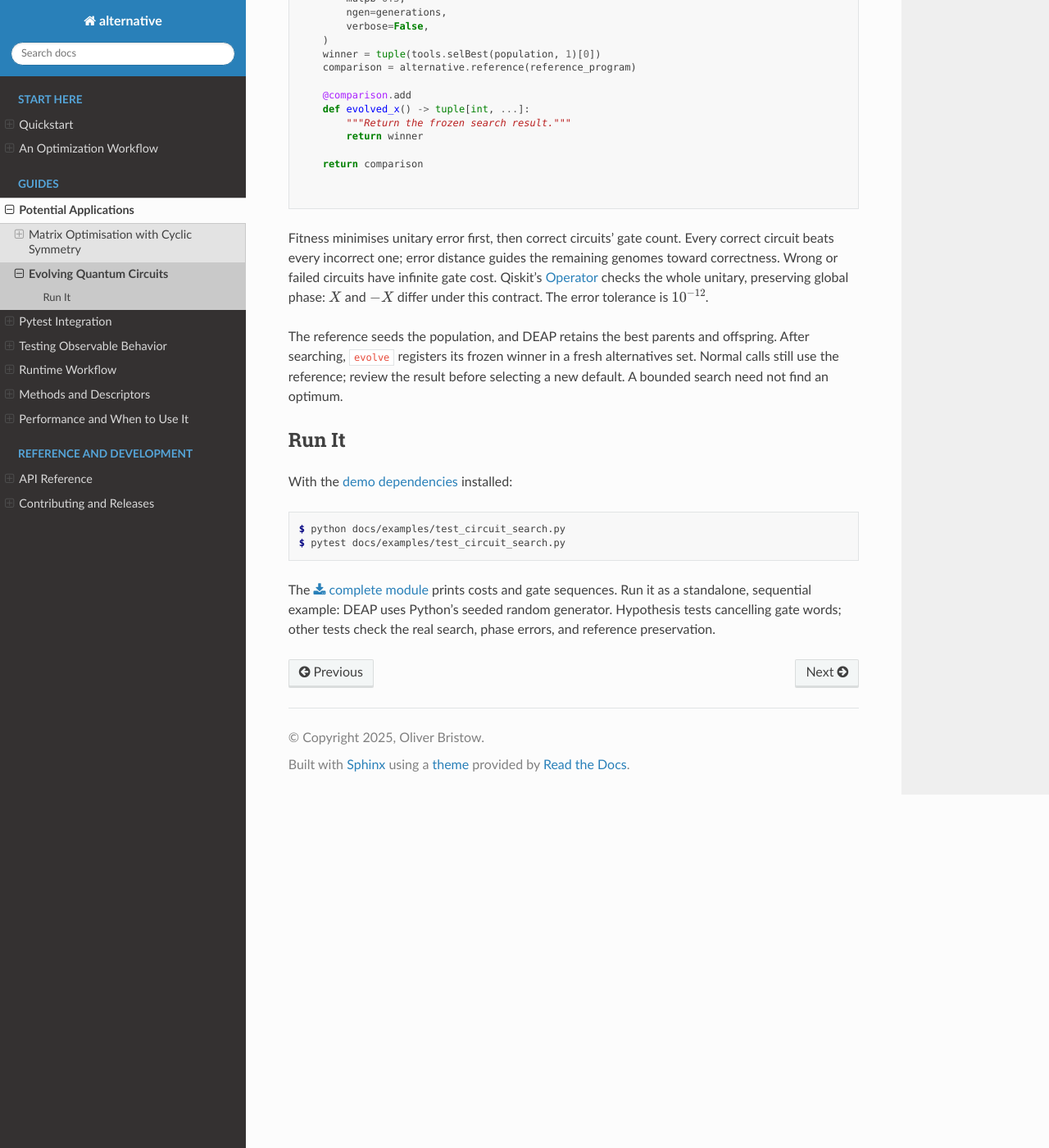
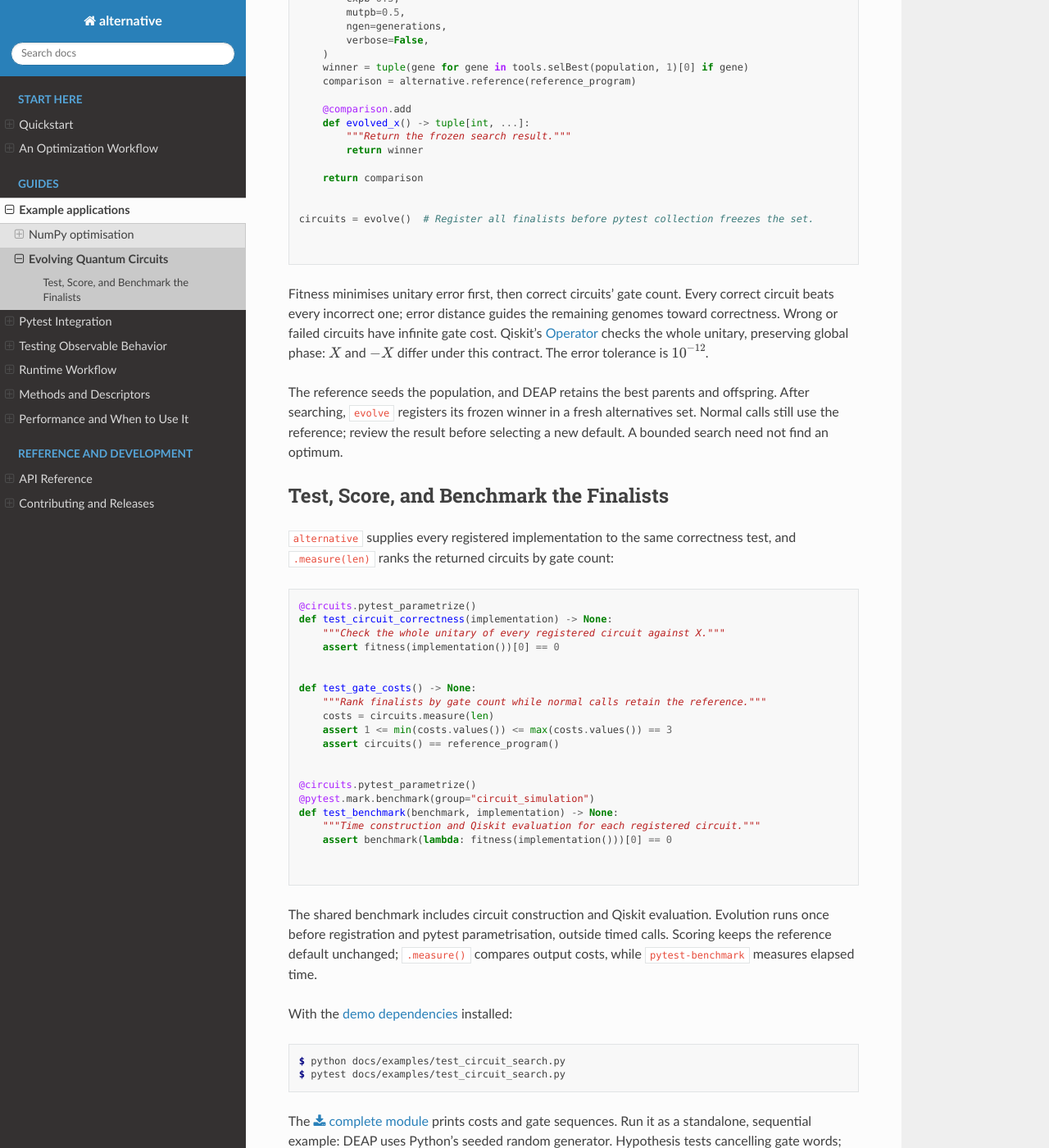
Before and after one commit to Code0x58/alternative, a Sphinx documentation site: the page built from docs/circuit-evolution.rst, in a window 1280 px wide and 1400 px high, scrolled down 1387 px. Shown: the whole window at 82% size. Built offline with Sphinx 7.4.7 and the Read the Docs theme 3.1.0, drawn with Linux system fonts in a browser that asks for light colours; some of the changed text lies outside the part shown.

Commit message:
Show pytest helpers, output scoring, and benchmarks in both applications

```diff
--- a/docs/circuit-evolution.rst
+++ b/docs/circuit-evolution.rst
@@ -8,7 +8,7 @@
 
 .. literalinclude:: examples/test_circuit_search.py
    :language: python
-   :end-before: @given
+   :end-before: @circuits.pytest_parametrize()
 
 Fitness minimises unitary error first, then correct circuits' gate count.
 Every correct circuit beats every incorrect one; error distance guides the
@@ -23,8 +23,21 @@
 alternatives set. Normal calls still use the reference; review the result before
 selecting a new default. A bounded search need not find an optimum.
 
-Run It
--------
+Test, Score, and Benchmark the Finalists
+----------------------------------------
+
+``alternative`` supplies every registered implementation to the same correctness
+test, and ``.measure(len)`` ranks the returned circuits by gate count:
+
+.. literalinclude:: examples/test_circuit_search.py
+   :language: python
+   :start-at: @circuits.pytest_parametrize()
+   :end-before: @given
+
+The shared benchmark includes circuit construction and Qiskit evaluation.
+Evolution runs once before registration and pytest parametrisation, outside
+timed calls. Scoring keeps the reference default unchanged; ``.measure()``
+compares output costs, while ``pytest-benchmark`` measures elapsed time.
 
 With the :doc:`demo dependencies <applications>` installed:
 
--- a/docs/examples/test_circuit_search.py
+++ b/docs/examples/test_circuit_search.py
@@ -22,8 +22,8 @@
 
 
 def reference_program() -> tuple[int, ...]:
-    """Express X as H Z H, followed by two empty gate slots."""
-    return (1, 2, 1, 0, 0)
+    """Express X as the readable identity H Z H."""
+    return (1, 2, 1)
 
 
 def fitness(program) -> tuple[float, float]:
@@ -33,7 +33,8 @@
             raise ValueError("invalid genome")
         circuit = QuantumCircuit(1)
         for gene in program:
-            circuit.append(GATES[gene], [0])
+            if gene:
+                circuit.append(GATES[gene], [0])
         error = float(np.linalg.norm(Operator(circuit).data - TARGET))
     except (ValueError, QiskitError):
         return inf, inf
@@ -57,7 +58,7 @@
     toolbox.register("select", tools.selBest)
     individual = creator.CircuitDemoIndividual
     population = [individual(random.choices(range(4), k=5)) for _ in range(63)]
-    population.append(individual(reference))
+    population.append(individual((*reference, 0, 0)))
     population, _ = algorithms.eaMuPlusLambda(
         population,
         toolbox,
@@ -68,7 +69,7 @@
         ngen=generations,
         verbose=False,
     )
-    winner = tuple(tools.selBest(population, 1)[0])
+    winner = tuple(gene for gene in tools.selBest(population, 1)[0] if gene)
     comparison = alternative.reference(reference_program)
 
     @comparison.add
@@ -79,16 +80,38 @@
     return comparison
 
 
+circuits = evolve()  # Register all finalists before pytest collection freezes the set.
+
+
+@circuits.pytest_parametrize()
+def test_circuit_correctness(implementation) -> None:
+    """Check the whole unitary of every registered circuit against X."""
+    assert fitness(implementation())[0] == 0
+
+
+def test_gate_costs() -> None:
+    """Rank finalists by gate count while normal calls retain the reference."""
+    costs = circuits.measure(len)
+    assert 1 <= min(costs.values()) <= max(costs.values()) == 3
+    assert circuits() == reference_program()
+
+
+@circuits.pytest_parametrize()
+@pytest.mark.benchmark(group="circuit_simulation")
+def test_benchmark(benchmark, implementation) -> None:
+    """Time construction and Qiskit evaluation for each registered circuit."""
+    assert benchmark(lambda: fitness(implementation()))[0] == 0
+
+
 @given(prefix=st.lists(st.integers(1, 3), max_size=2))
 def test_cancelled_gate_words(prefix: list[int]) -> None:
     """All available nonidentity gates are self-inverse, even when noncommuting."""
     assert fitness(prefix + prefix[::-1] + [3]) == (0, 2 * len(prefix) + 1)
 
 
-@pytest.mark.parametrize("generations", [0, 5])
-def test_search_and_registration(generations: int) -> None:
-    """Evolution retains a valid incumbent and registration preserves the default."""
-    comparison = evolve(generations=generations)
+def test_reference_fallback() -> None:
+    """The seeded reference remains valid even with no search generations."""
+    comparison = evolve(generations=0)
     assert comparison() == reference_program()
     costs = list(comparison.measure(lambda program: fitness(program)[1]).values())
     assert 1 <= min(costs) <= max(costs) == 3
@@ -101,5 +124,5 @@
 
 
 if __name__ == "__main__":
-    for implementation, cost in evolve().measure(lambda p: fitness(p)[1]).items():
+    for implementation, cost in circuits.measure(len).items():
         print(cost, [GATES[gene].name for gene in implementation() if gene])
--- a/docs/examples/test_circulant.py
+++ b/docs/examples/test_circulant.py
@@ -56,6 +56,14 @@
     )
 
 
+def test_measure_error() -> None:
+    """Score every returned trace by its error against an independent answer."""
+    errors = circulant_trace.measure(
+        lambda trace: abs(trace - 0.75**4), (0.25, 0.25, 0.25), 4
+    )
+    assert max(errors.values()) < 1e-10
+
+
 @circulant_trace.pytest_parametrize()
 @pytest.mark.parametrize("size", [64, 256, 512])
 @pytest.mark.benchmark(group="circulant_trace")
```
Also changed, not shown: README.md (+1 -1 lines), docs/applications.rst (+5 -2 lines), docs/matrix-optimisation.rst (+25 -4 lines).
